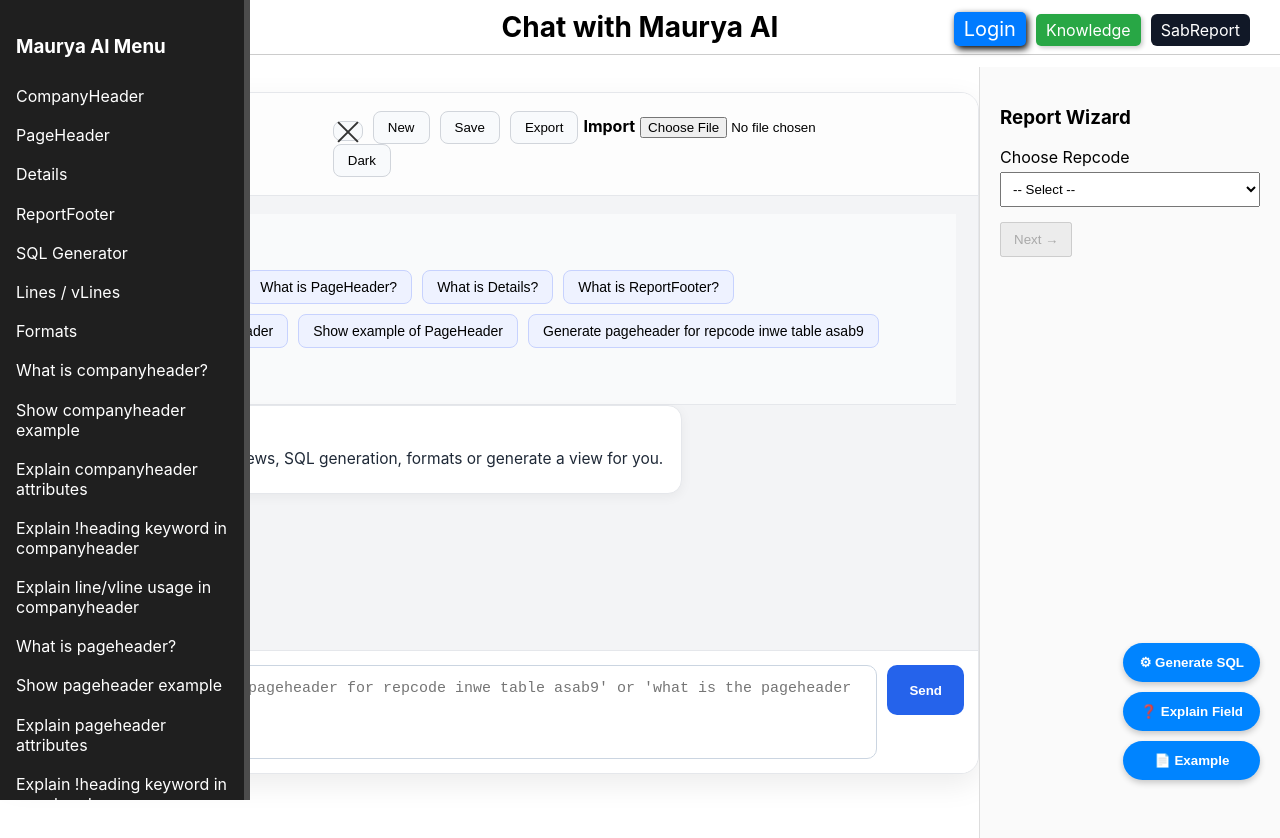
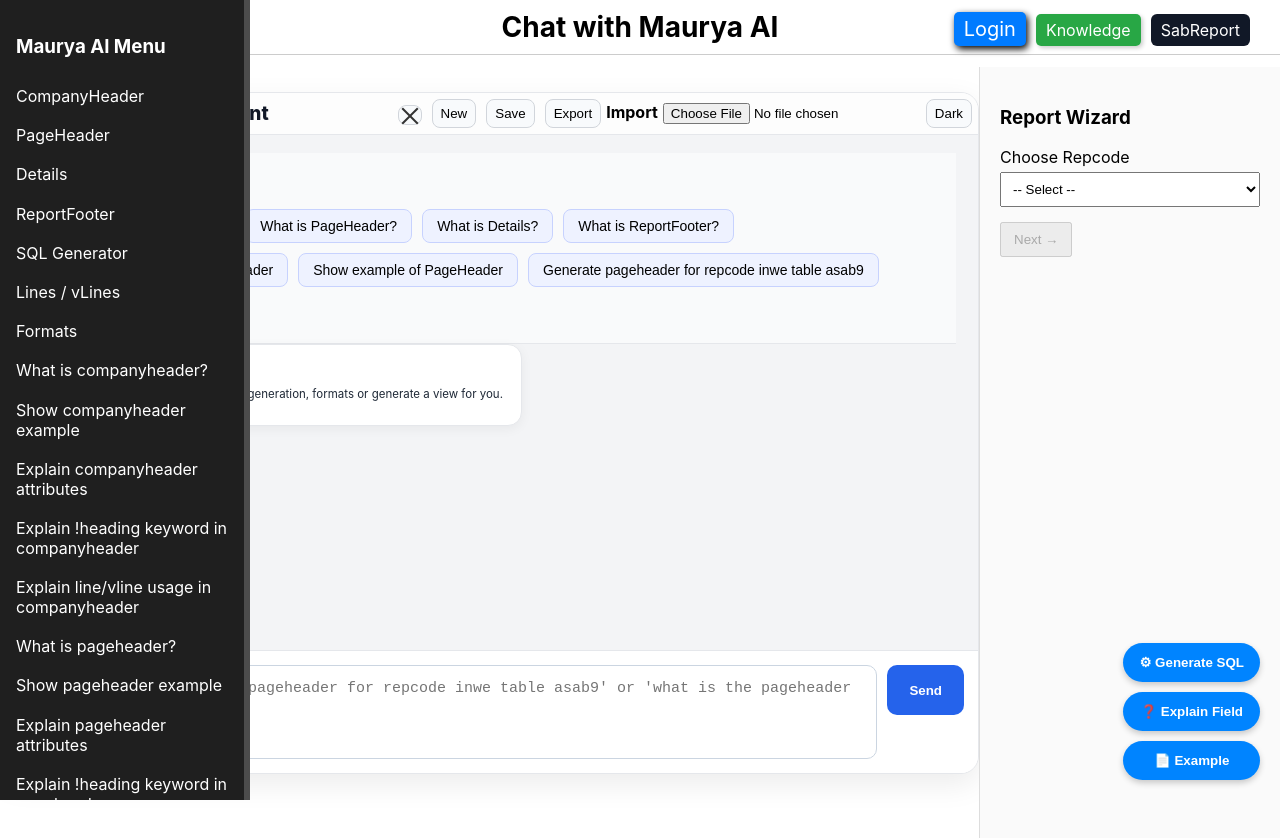
Before and after one commit to ashwinm-oo7/mauryagpt, a React (Create React App) app: page /SabReport in a window 1280 px wide. Shown: the top 838 px of the page. Built offline with nearby package versions, Linux system fonts and the light colour scheme.

Commit message:
report update quest11

```diff
--- a/src/components/AIChat/MessageBubble.js
+++ b/src/components/AIChat/MessageBubble.js
@@ -88,14 +88,14 @@ function SQLBlock({ sql }) {
   };
 
   return (
-    <div style={{ position: "relative", marginTop: "14px" }}>
+    <div style={{ position: "relative", marginTop: "4px" }}>
       <button
         className="copy-btn"
         onClick={handleCopy}
         style={{
           position: "absolute",
           right: "10px",
-          top: "10px",
+          top: "8px",
           padding: "4px 10px",
           background: "#2563eb",
           color: "white",
--- a/src/components/AIChat/aiChat.css
+++ b/src/components/AIChat/aiChat.css
@@ -14,7 +14,7 @@
 
 /* HEADER */
 .ai-header {
-  padding: 18px 22px;
+  padding: 6px 6px;
   border-bottom: 1px solid #e5e7eb;
   background: #fdfdfd;
   display: flex;
@@ -23,7 +23,7 @@
 }
 
 .ai-title {
-  font-size: 22px;
+  font-size: 19px;
   font-weight: 800;
   color: #111827;
   letter-spacing: 0.3px;
@@ -31,7 +31,7 @@
 
 .ai-actions button {
   margin-left: 10px;
-  padding: 8px 14px;
+  padding: 6px 8px;
   border-radius: 8px;
   border: 1px solid #d1d5db;
   background: #f8fafc;
@@ -80,7 +80,7 @@
   max-width: 75%;
   padding: 16px 18px;
   border-radius: 14px;
-  font-size: 15.5px;
+  font-size: 11.5px;
   line-height: 1.55;
   background: #ffffff;
   border: 1px solid #e5e7eb;
@@ -138,7 +138,7 @@
   border-collapse: collapse;
   margin: 10px 0;
   background: white;
-  font-size: 14px;
+  font-size: 11px;
 }
 
 .bubble-text th,
@@ -162,19 +162,19 @@
 .bubble-text pre {
   background: #f5f5f5;
   color: #f8fafc;
-  padding: 12px;
+  padding: 6px;
   border-radius: 10px;
   overflow-x: auto;
-  margin: 12px 0;
+  margin: 6px 0;
 }
 
 /* INLINE CODE */
 .bubble-text code {
   background: #e2e8f0;
   color: #1e293b;
-  padding: 2px 5px;
+  padding: 4px 5px;
   border-radius: 5px;
-  font-size: 85%;
+  font-size: 100%;
 }
 
 /* INPUT AREA */
```
